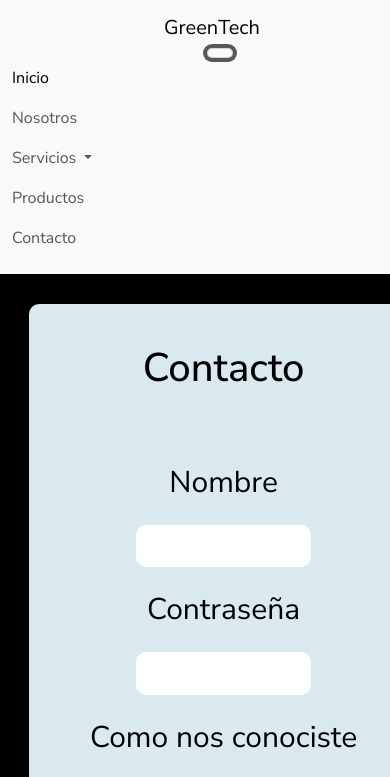
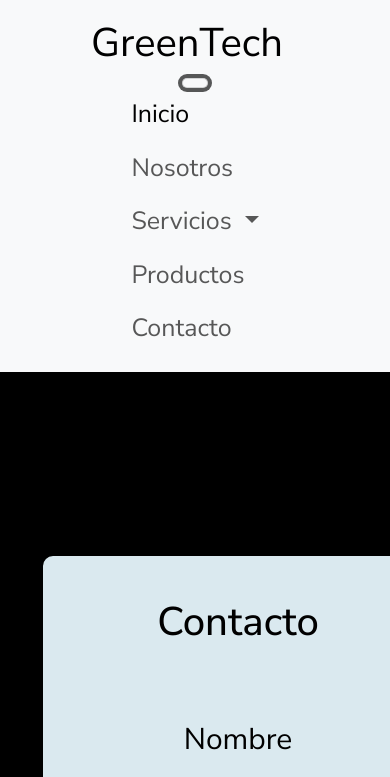
Before and after one commit to Lautaro-Campregher/Proyecto-GreenTech, a plain HTML site: page pages/contacto.html in a window 390 px wide. Both pictures are taken after a click on the button "Toggle navigation". Shown: the top 777 px of the page. Drawn offline with nearby package versions, Linux system fonts and the light colour scheme.

Commit message:
Implementación de Navbar boostrap

```diff
--- a/css/style.css
+++ b/css/style.css
@@ -32,6 +32,28 @@ header {
   top: 0;
 }
 
+.navbar{
+  background-color: #dae9ef;
+}
+
+.navbar-brand{
+  font-size: 40px;
+}
+.navbar .container-fluid {
+    margin-left: 0;
+    margin-right: 0;
+    padding-left: 0;
+    padding-right: 0;
+}
+.container-fluid{
+    display: flex;
+    flex-direction: column;
+    align-items: center;
+}
+
+.nav-item{
+  font-size: 25px;
+}
 /* Contenedor principal del header */
 /*header div {
   width: 1100px;
@@ -300,8 +322,8 @@ footer {
     color: white;
     background-color: black;
     font-size: 16px;
-    display: flex;
-    flex-direction: column;
+    /*display:block;
+    flex-direction: column;*/
   }
 
   #titulos {
@@ -310,7 +332,9 @@ footer {
     font-size: 25px;
   }
 
-  header div {
+
+
+  /*header div {
     width: 26rem;
     display: flex;
     flex-direction: column;
@@ -325,12 +349,12 @@ footer {
 
   header img {
     display: none;
-  }
+  }*/
 
   .grid-index {
     display: block;
     width: 23rem;
-    gap: 15px;
+    gap: 5px;
     flex-direction: column;
     align-items: flex-start;
     margin-left: 3rem;
@@ -347,7 +371,7 @@ footer {
   }
 
   .productos img {
-    width: 22rem;
+    width: 19rem;
     border: solid;
     border-radius: 10px;
   }
@@ -379,22 +403,21 @@ footer {
     align-items: center;
     justify-content: space-evenly;
     width: 25rem;
-    height: 31rem;
+    height: 40rem;
     border-radius: 15px;
     border: solid 5px;
     gap: 20px;
-    margin-left:0.5rem;
+    margin-left:1.4rem;
+    margin-top: 10rem;
   }
 }
 
-@media (min-width:501px)and (max-width: 1024px) {
+@media (min-width:501px)and (max-width: 1100px) {
   body {
     color: white;
     background-color: black;
     font-size: 20px;
-    display: flex;
-    flex-direction: column;
-    align-items: center;
+    display: block;
   }
   p {
     font-size: 25px;
@@ -402,11 +425,12 @@ footer {
     text-align: center;
   }
 
-  header div {
+
+  /*header div {
     display: flex;
     padding: 15px 20px;
     flex-direction: column;
-  }
+  }*/
 
   .grid-index {
     display: block;
@@ -415,10 +439,6 @@ footer {
     flex-direction: column;
     align-items: flex-start;
     margin-left: 3%;
-  }
-
-  header img {
-    display: none;
   }
 
   .sections {
```
